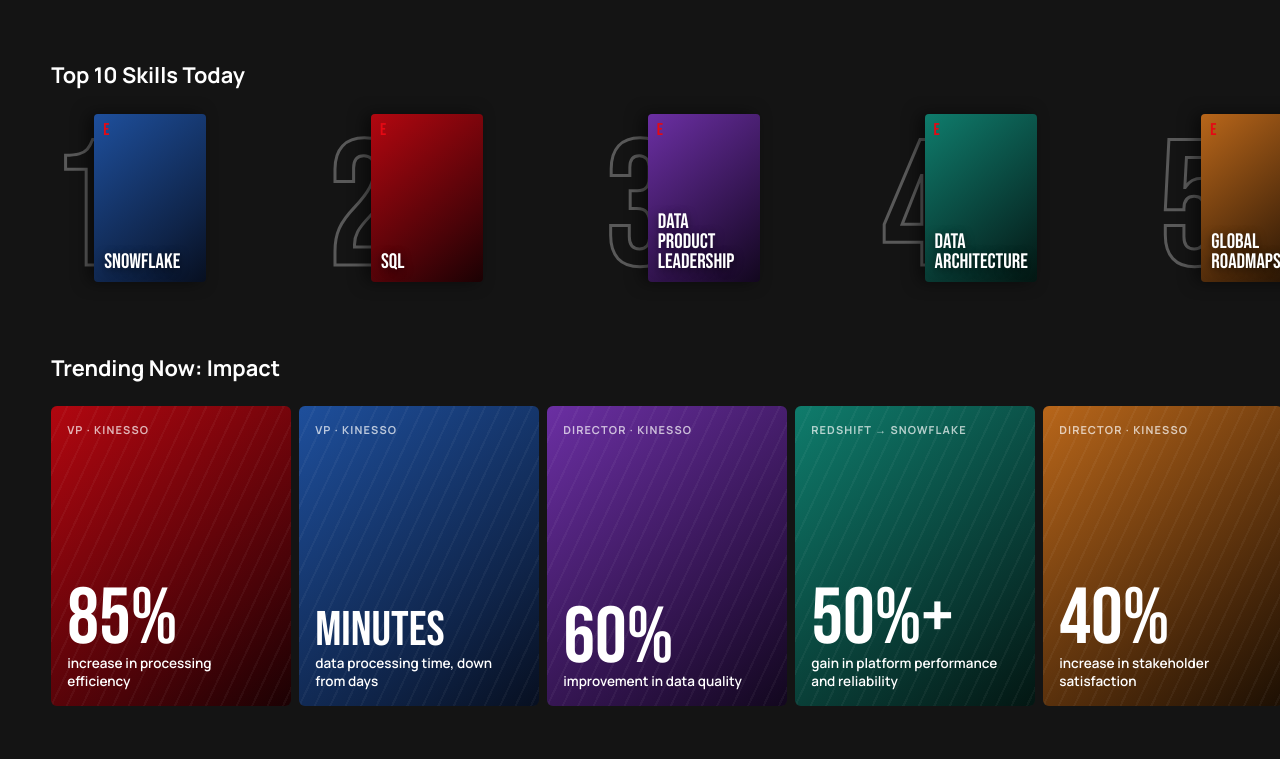
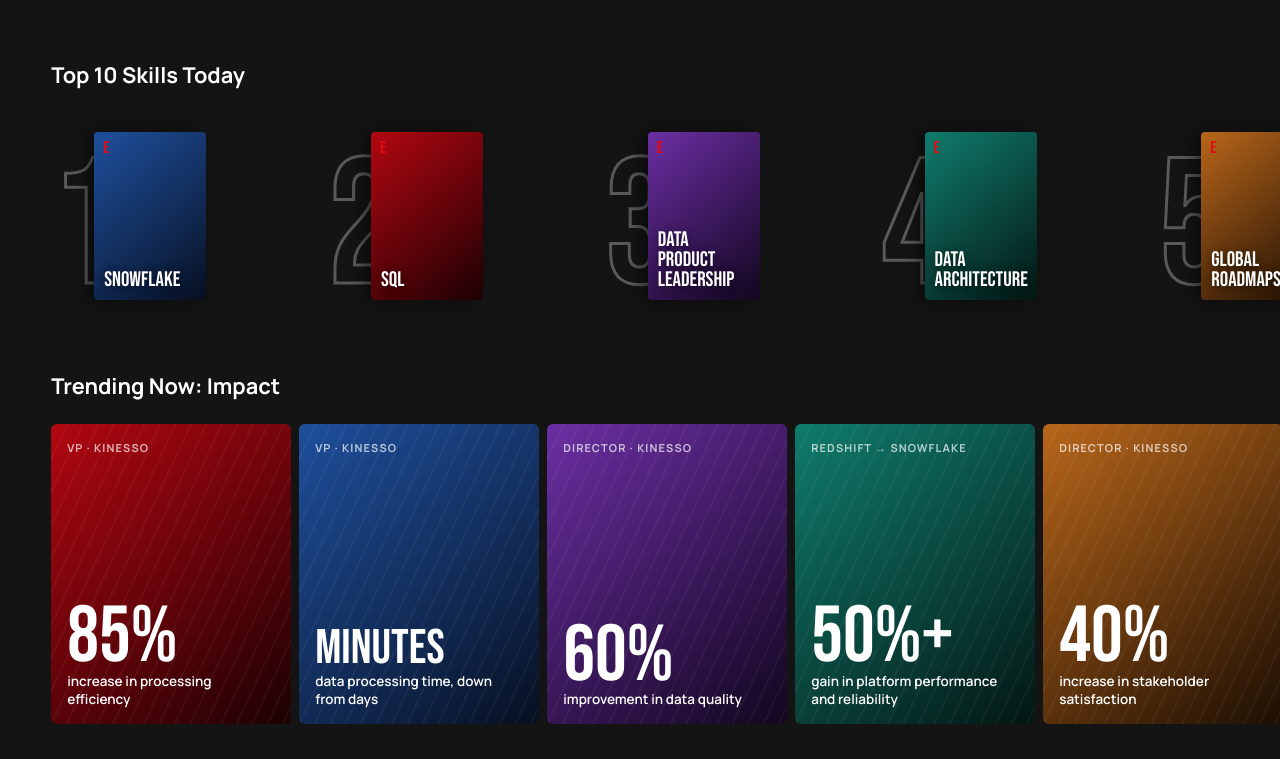
Before and after one commit to engehan/engehan.github.io, a plain HTML site: page index.html in a window 1280 px wide. Shown: the part 1081-1840 px from the top of the page. Drawn offline with Linux system fonts and the light colour scheme.

Commit message:
Add files via upload

```diff
--- a/index.html
+++ b/index.html
@@ -192,13 +192,15 @@ main { position: relative; z-index: 1; margin-top: -40px; display: grid; grid-te
 .row-shell { position: relative; }
 .scroller {
   display: flex; gap: 8px;
-  overflow-x: auto; overflow-y: visible;
+  overflow-x: auto; overflow-y: hidden;
+  overscroll-behavior-x: contain;
   scroll-snap-type: x proximity;
   padding-block: 18px 22px;
   scrollbar-width: none;
   scroll-padding-left: max(var(--pad-x), env(safe-area-inset-left, 0px));
 }
 .scroller::-webkit-scrollbar { display: none; }
+#row-skills { padding-top: 36px; }
 .scroller > * { scroll-snap-align: start; flex: none; }
 .arrow {
   position: absolute; top: 18px; bottom: 22px; width: max(var(--pad-x), 44px); z-index: 4;
```
